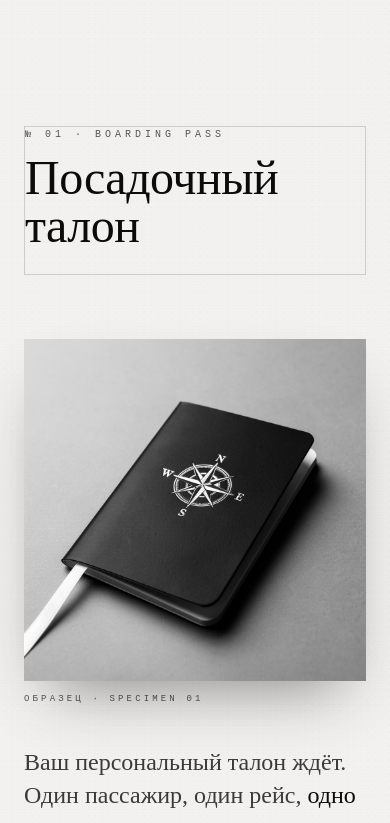
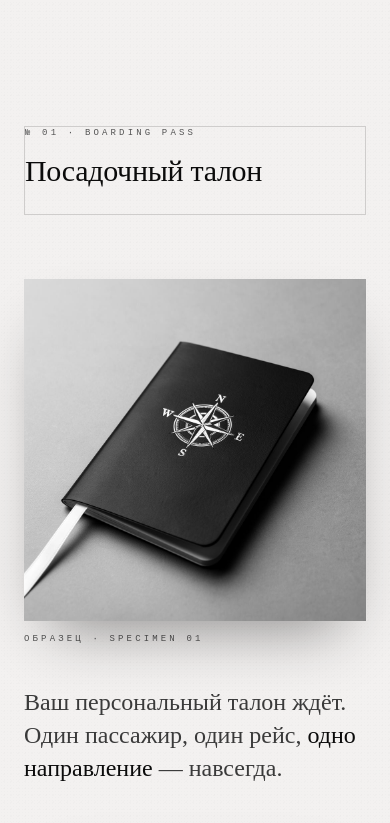
Before and after one commit to pakhlavonKh/aleksandra-fahad, a React (Vite) app: page / in a window 390 px wide. Shown: the part 1400-2223 px from the top of the page. Built offline with nearby package versions, Linux system fonts and the light colour scheme.

Commit message:
second commit

```diff
--- a/src/routes/index.tsx
+++ b/src/routes/index.tsx
@@ -545,15 +545,6 @@ function RSVP() {
             </div>
           </div>
 
-          <div>
-            <Label>Особые пожелания / диета</Label>
-            <textarea
-              rows={3}
-              className="w-full mt-3 bg-transparent border-b hairline border-border focus:border-foreground outline-none py-3 font-mono text-sm tracking-[0.05em] resize-none"
-              placeholder="—"
-            />
-          </div>
-
           <div className="pt-6 border-t hairline border-border flex flex-col md:flex-row md:items-center justify-between gap-6">
             <div className="font-mono text-[9px] tracking-[0.3em] uppercase text-muted-foreground">
               Подпись: ___________________ &nbsp; · &nbsp; Дата: 09 · 08 · 2026
@@ -602,14 +593,14 @@ function SectionLabel({
   inverted?: boolean;
 }) {
   return (
-    <div className="reveal flex items-end justify-between gap-8 border-b hairline pb-6" style={{ borderColor: inverted ? "rgba(255,255,255,0.15)" : undefined }}>
-      <div>
-        <div className={`font-mono text-[10px] tracking-[0.4em] uppercase ${inverted ? "text-white/40" : "text-muted-foreground"}`}>
+    <div className="reveal flex flex-col md:flex-row md:items-end md:justify-between gap-4 md:gap-8 border-b hairline pb-6" style={{ borderColor: inverted ? "rgba(255,255,255,0.15)" : undefined }}>
+      <div className="min-w-0">
+        <div className={`font-mono text-[9px] md:text-[10px] tracking-[0.35em] md:tracking-[0.4em] uppercase ${inverted ? "text-white/40" : "text-muted-foreground"}`}>
           № {index} · {subtitle}
         </div>
-        <h2 className={`font-display text-5xl md:text-6xl mt-3 ${inverted ? "text-paper" : ""}`}>{title}</h2>
+        <h2 className={`font-display text-3xl md:text-5xl lg:text-6xl mt-3 leading-tight md:leading-normal ${inverted ? "text-paper" : ""}`}>{title}</h2>
       </div>
-      <div className={`hidden md:block font-mono text-[9px] tracking-[0.3em] uppercase ${inverted ? "text-white/40" : "text-muted-foreground"}`}>
+      <div className={`hidden md:block font-mono text-[9px] tracking-[0.3em] uppercase ${inverted ? "text-white/40" : "text-muted-foreground"} whitespace-nowrap`}>
         Section {index} / 05
       </div>
     </div>
```
